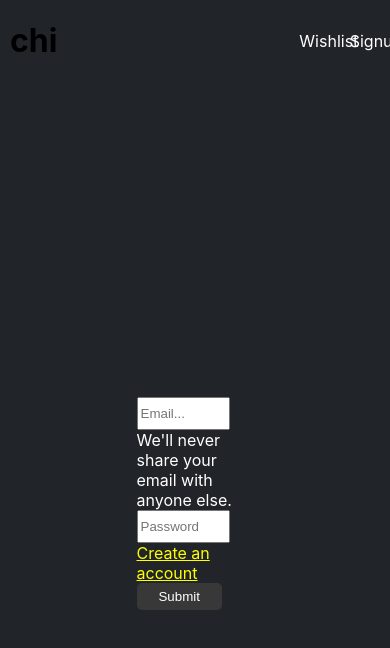
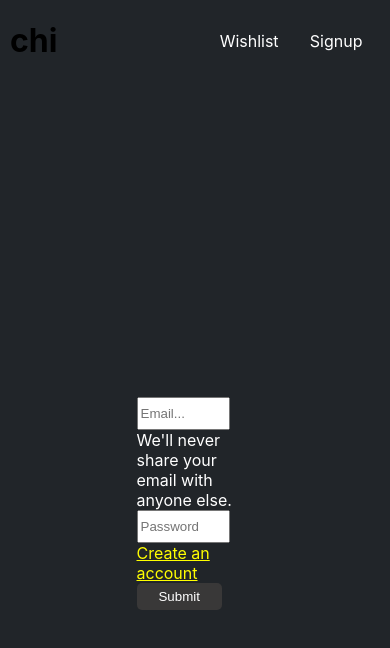
Before and after one commit to MohdZaid96/chimovie, a React (Create React App) app: page /login in a window 390 px wide. Shown: the top 648 px of the page. Built offline with nearby package versions, Linux system fonts and the light colour scheme.

Commit message:
Completed

```diff
--- a/src/Styles/navbar.css
+++ b/src/Styles/navbar.css
@@ -33,3 +33,14 @@
     margin: auto;
     justify-content: space-between;
 }
+
+@media all and (min-width : 320px) and (max-width:767px){
+    .container-fluid{
+        width: 10%;
+
+    }
+    #a{
+
+        width:90%;
+    }
+}
```
